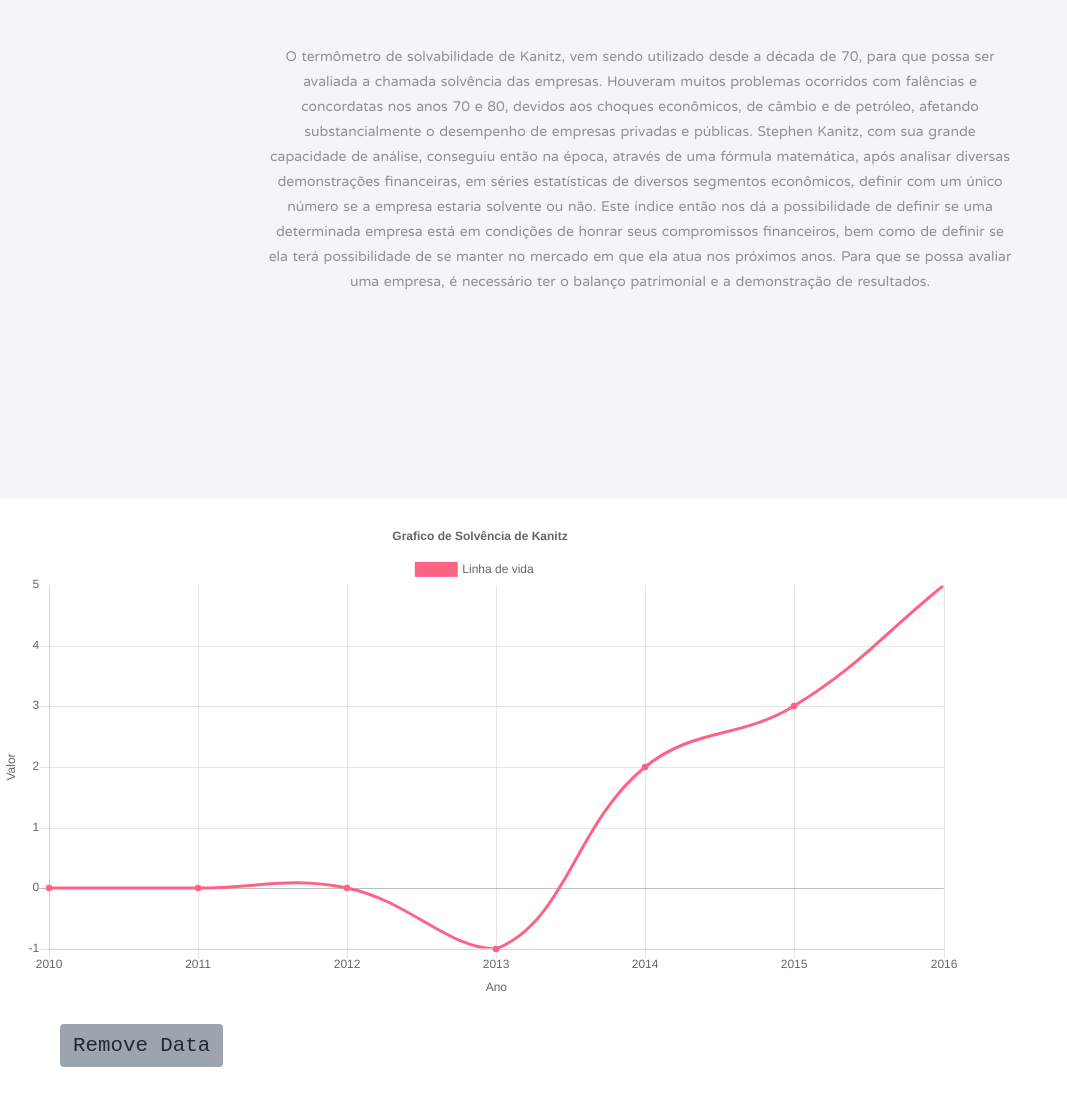
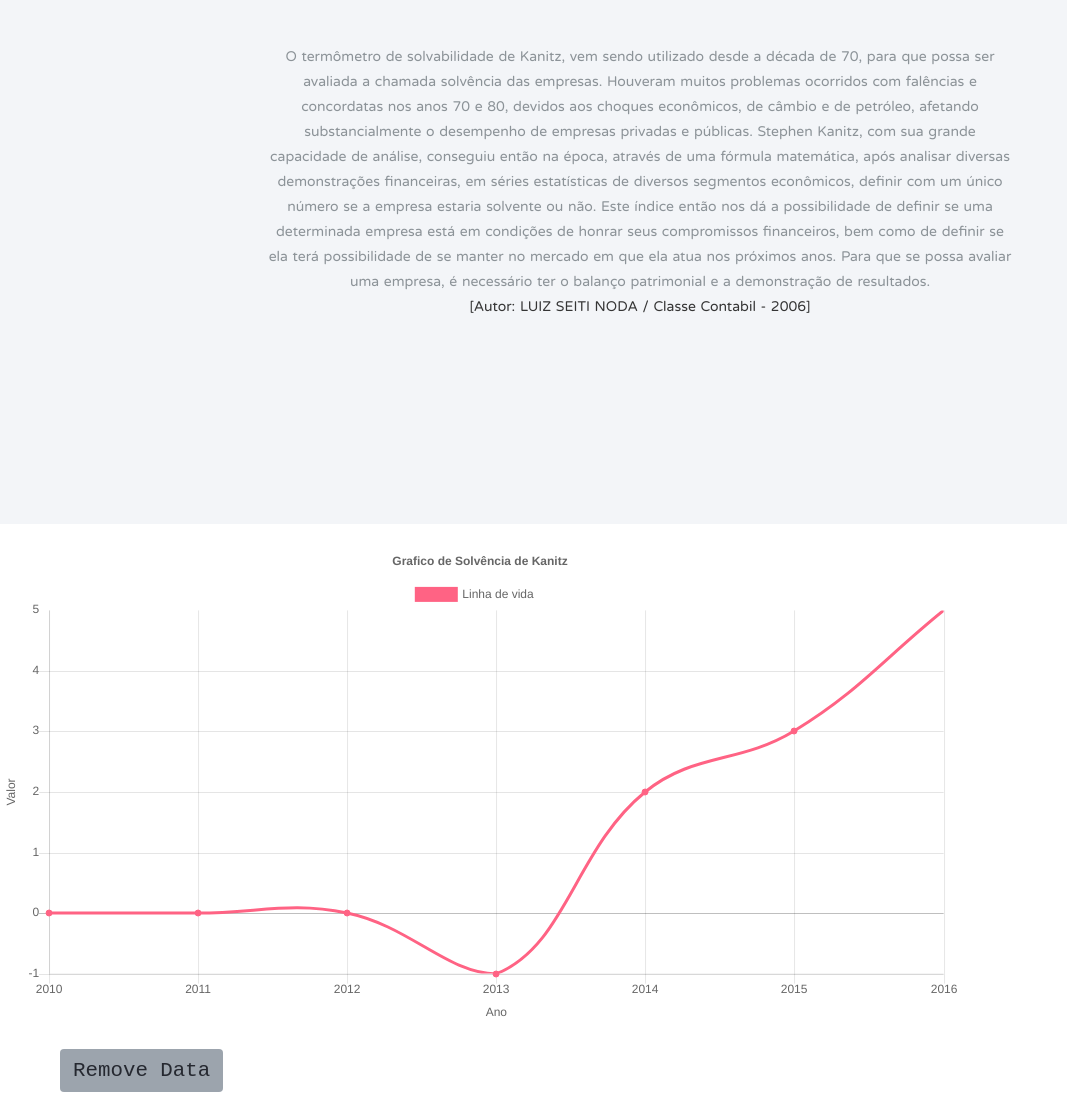
Before and after one commit to claitongw/TermometroKanitz, a plain HTML site: page index.html in a window 1280 px wide. Shown: the part 898-1993 px from the top of the page, without its empty margins (0-1067 px from the left). Drawn offline with nearby package versions, Linux system fonts and the light colour scheme.

Commit message:
citação

```diff
--- a/index.html
+++ b/index.html
@@ -160,7 +160,7 @@ Insolvente <  3
             seus compromissos financeiros, bem como de definir se ela terá
             possibilidade de se manter no mercado em que ela atua nos próximos anos.
             Para que se possa avaliar uma empresa, é necessário ter o balanço
-            patrimonial e a demonstração de resultados.
+            patrimonial e a demonstração de resultados.<br> <a href="https://www.classecontabil.com.br/consultoria-gratuita/ver/128669">[Autor: LUIZ SEITI NODA / Classe Contabil - 2006]</a>
           </p>
         </div>
       </div>
```
